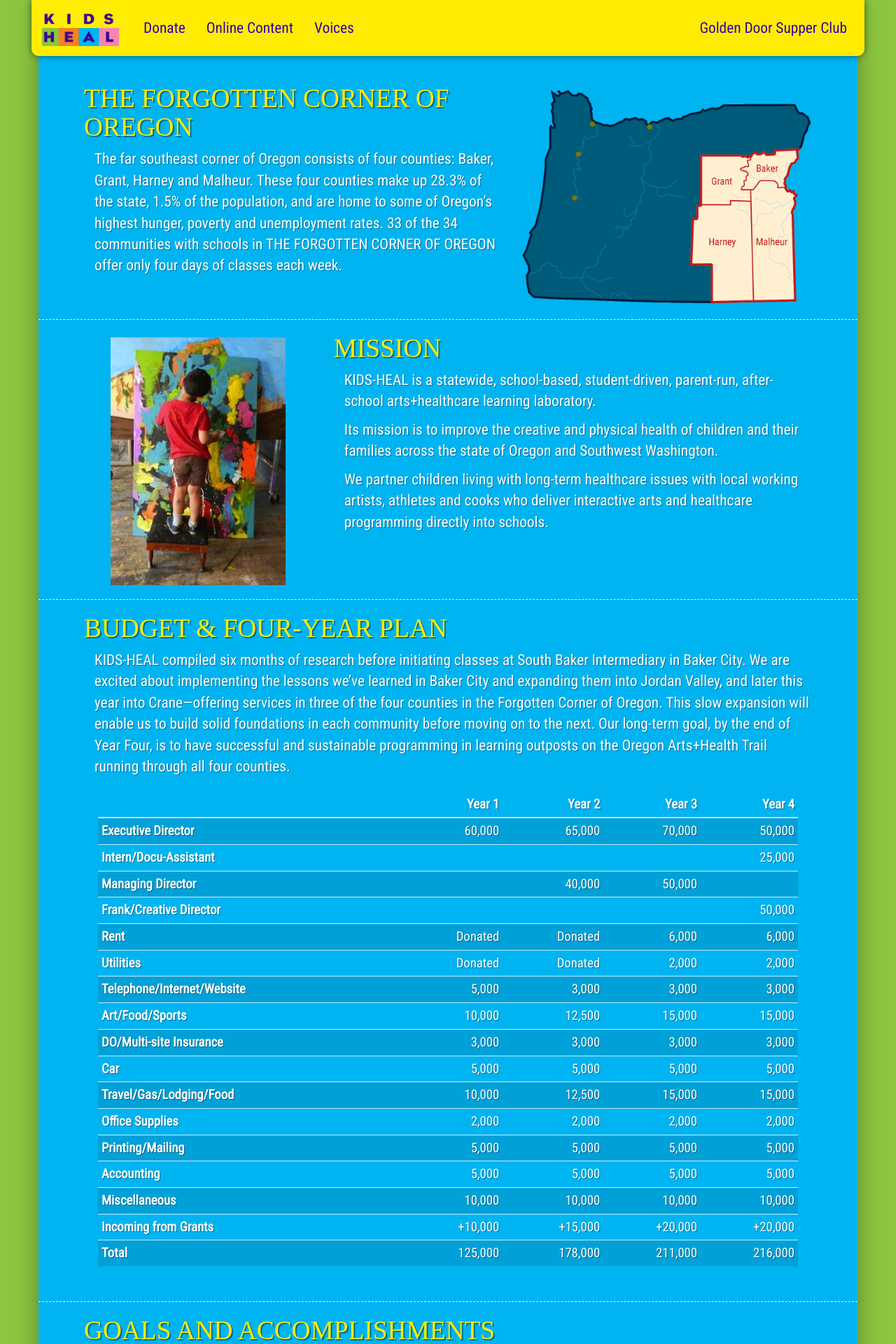
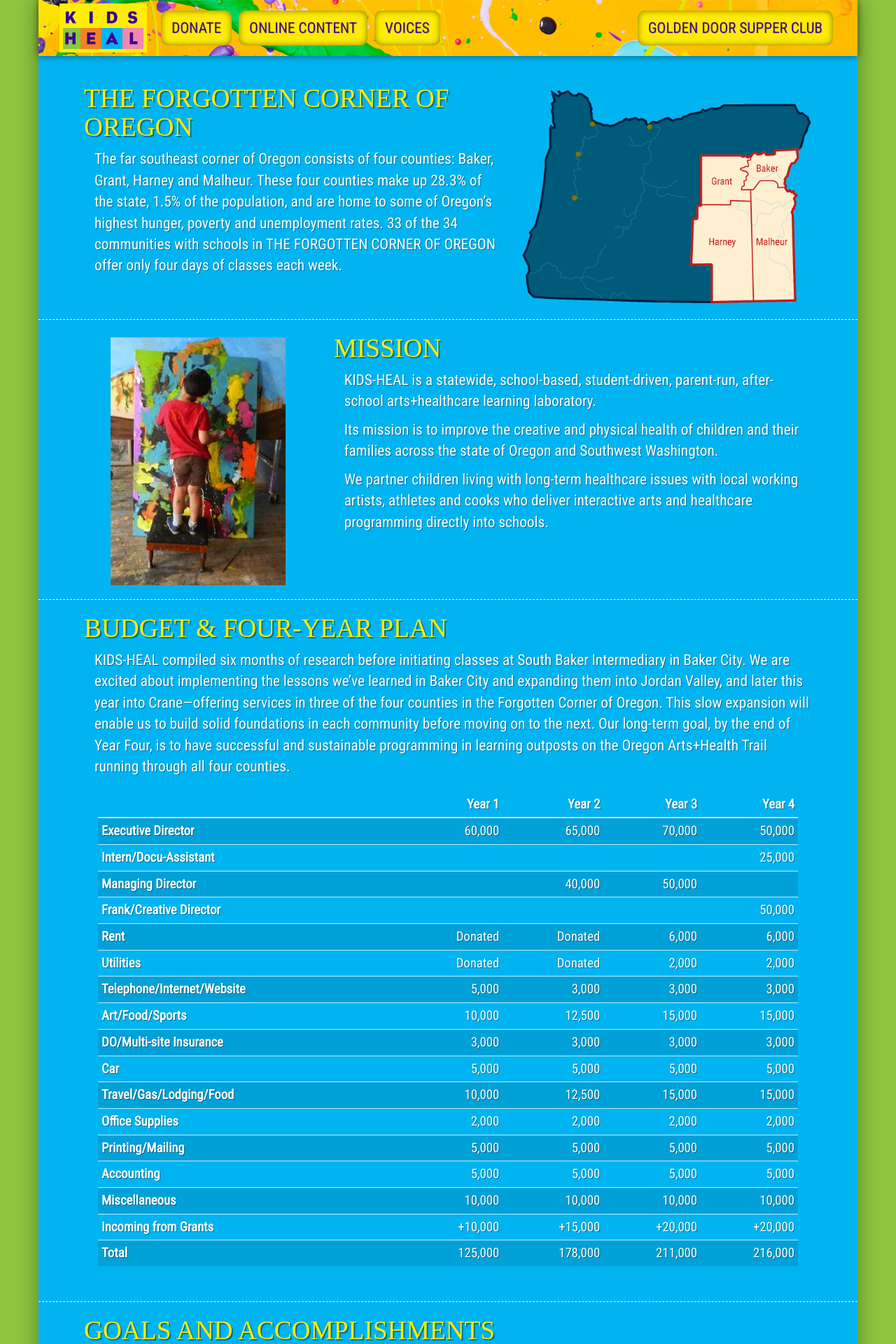
Before and after one commit to itsmerobb/KIDS-HEAL.github.io, a Jekyll site: the page built from index.html, in a window 1280 px wide. Shown: the top 1920 px of the page at 70% size. Built offline with Jekyll 4.4.1, drawn with Linux system fonts in a browser that asks for light colours; nearby versions of some CDN libraries; some web fonts are replaced.

Commit message:
main.scss: updated

```diff
--- a/css/main.scss
+++ b/css/main.scss
@@ -38,12 +38,9 @@
 .container {
   background-color: $blue-color;
   box-shadow: 0 0 30px rgba(0, 0, 0, .35);
-//  border: 2px solid $yellow-color;
 }
 
 .navbar-brand>img {
-  width: 120px;
-  height: 60px;
   margin-left: -15px;
 }
 
@@ -51,27 +48,19 @@
   font-size: 16pt;
 }
 
-.navbar-nav > li > a {
-  padding-top:20px !important;
-  padding-bottom:20px !important;
-  height: 60px;
-}
-
 .navbar-brand {
   padding-top:0 !important;
   padding-bottom:0 !important;
-  height: 60px;
 }
 
 .navbar {
-  min-height:60px !important;
   border: 0;
-  margin-left: -25px;
-  margin-right: -25px;
-  //  border-bottom: 2px solid $green-color;
+  margin-left: -15px;
+  margin-right: -15px;
   box-shadow: 0 0 10px rgba(0,0,0,.5);
-  padding: 10px;
-  border-radius: 0 0 10px 10px;
+  padding: 5px 30px;
+  background-image: url("/img/top_banner.jpg");
+  height: 80px;
 }
 
 .navbar-custom {
@@ -80,6 +69,7 @@
 }
 .navbar-custom .navbar-brand {
   color: $purple-color;
+  //box-shadow: 0 0 10px rgba(0,0,0,.8);
 }
 .navbar-custom .navbar-brand:hover,
 .navbar-custom .navbar-brand:focus {
@@ -90,6 +80,12 @@
 }
 .navbar-custom .navbar-nav > li > a {
   color: $purple-color;
+  background-color: $yellow-color;
+  margin: 10px 5px;
+  border-radius: 10px;
+  box-shadow: 0 0 10px rgba(0,0,0,.5) inset;
+  text-transform: uppercase;
+  text-shadow: 1px 1px rgba(0, 0, 0, .2);
 }
 .navbar-custom .navbar-nav > li > a:hover,
 .navbar-custom .navbar-nav > li > a:focus {
```
